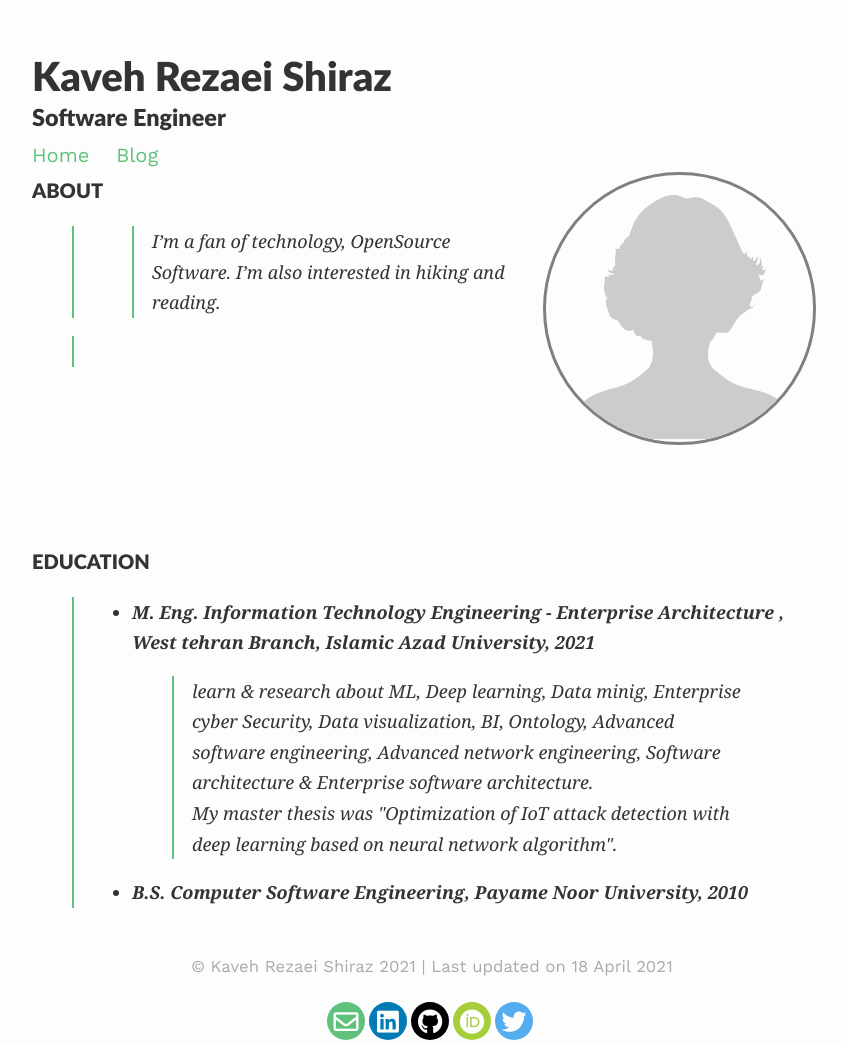
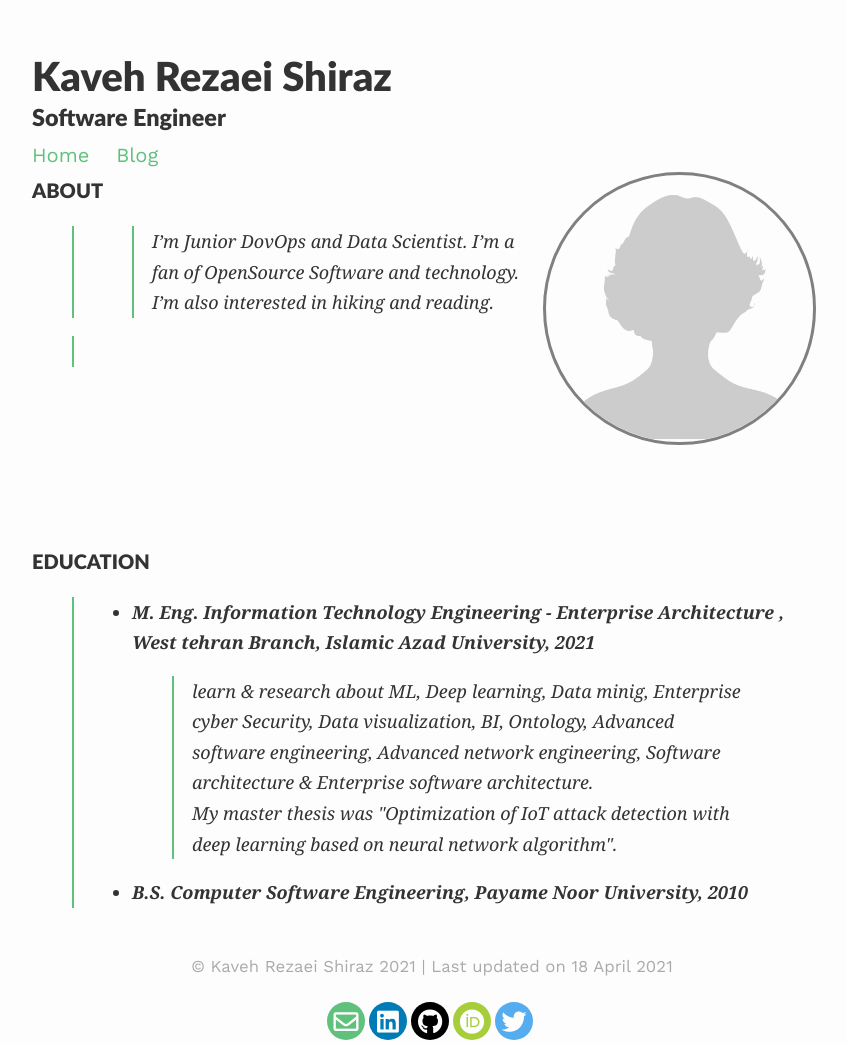
Before and after one commit to KavehRS/website, a Jekyll site: the page built from index.md, in a window 1280 px wide. Shown: the whole page, without its empty margins (208-1055 px from the left). Built offline with Jekyll 4.4.1, drawn with Linux system fonts in a browser that asks for light colours; nearby versions of some CDN libraries.

Commit message:
Update index.md

```diff
--- a/index.md
+++ b/index.md
@@ -8,7 +8,10 @@ published: true
 ---
 
 #### ABOUT
->> I’m a fan of technology, OpenSource Software. I’m also interested in hiking and reading.
+
+>> I’m Junior DovOps and Data Scientist.
+>> I’m a fan of OpenSource Software and technology.
+>> I’m also interested in hiking and reading.
  ‌
 
 >  <br>
```
